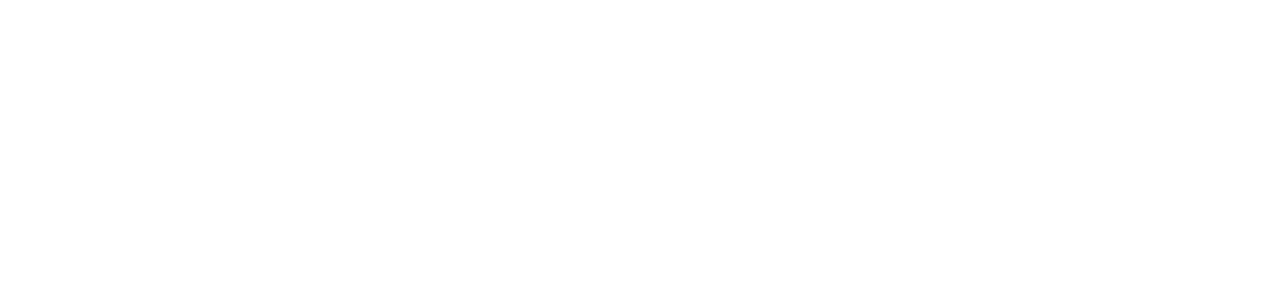
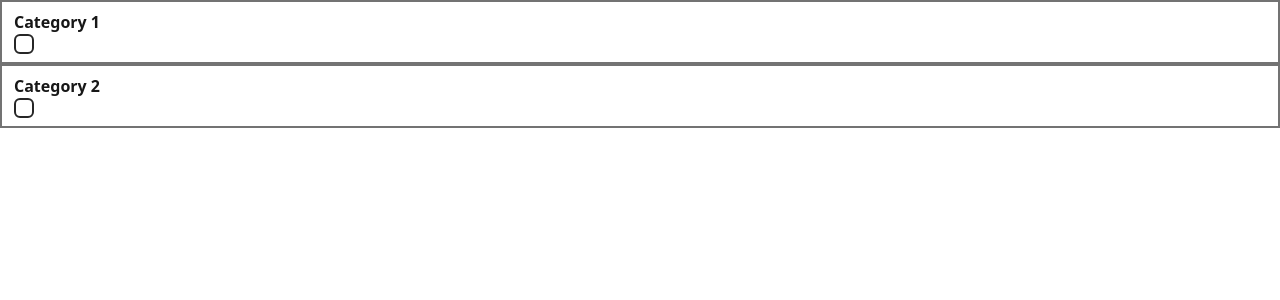
Before and after one commit to vaseemGit7/accuknox-assignment, a React (Vite) app: page / in a window 1280 px wide. Shown: the top 300 px of the page. Built offline with nearby package versions, Linux system fonts and the light colour scheme.

Commit message:
Update category component

```diff
--- a/src/components/Category.jsx
+++ b/src/components/Category.jsx
@@ -1,5 +1,29 @@
-const Category = () => {
-  return <></>;
+import { useSelector } from "react-redux";
+
+const Category = ({ categoryId }) => {
+  const data = useSelector((state) => state.dataReducer);
+  const category = data.categories.find(
+    (category) => category.id === categoryId
+  );
+
+  return (
+    <div className="px-3 py-2 border-2 border-neutral-500">
+      <p className="text-base font-semibold text-neutral-900">
+        {category.name}
+      </p>
+      <div className="flex gap-1 overflow-x-scroll">
+        {category.widgets.map((widget) => (
+          <div
+            className="p-2 flex flex-col rounded-md border-2 border-neutral-800"
+            key={widget.id}
+          >
+            <p>{widget.widgetName}</p>
+            <p>{widget.widgetText}</p>
+          </div>
+        ))}
+      </div>
+    </div>
+  );
 };
 
 export default Category;
```
